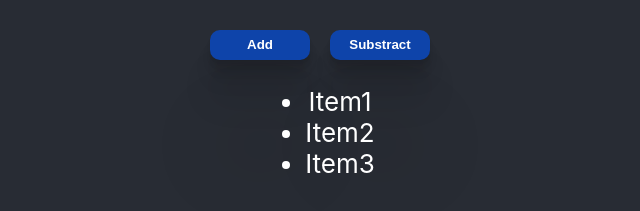
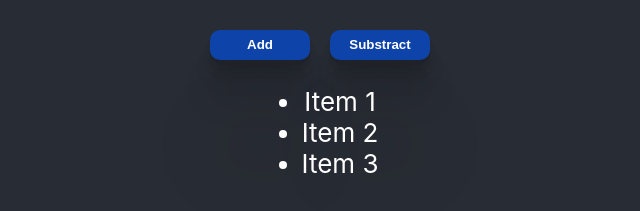
Before and after one commit to S3len3Ch4vz/Modulo3_ReactJS, a React (Create React App) app: page / in a window 1280 px wide. Shown: the part 513-724 px from the top of the page, without its empty margins (320-960 px from the left). Built offline with nearby package versions, Linux system fonts and the light colour scheme.

Commit message:
Solucion ejercicio e inicio de sesion4

```diff
--- a/src/components/NavBar/index.js
+++ b/src/components/NavBar/index.js
@@ -1,22 +1,32 @@
-import React from "react";
+import React, {useState} from "react";
 
+// Styles
+import "./NavBar.css";
 
+function NavBar() {
+	const [active, setActive] = useState(3);
 
+	const handleClick = (itemID) => {
+		setActive(itemID);
+	};
 
+	const checkActive = (itemID) => (active === itemID ? "li-active" : "");
 
- function NavBar() {
-
-   // let NavColor =0;
-    return (
-        <div>
-            <ul>
-            <li>Item1 </li>
-            <li>Item2 </li>
-            <li>Item3 </li>
-            </ul>
-
-        </div>
-    )
+	return (
+		<div>
+			<ul>
+				<li className={checkActive(1)} onClick={(e) => handleClick(1)}>
+					Item 1
+				</li>
+				<li className={checkActive(2)} onClick={() => handleClick(2)}>
+					Item 2
+				</li>
+				<li className={checkActive(3)} onClick={() => handleClick(3)}>
+					Item 3
+				</li>
+			</ul>
+		</div>
+	);
 }
 
-export default NavBar
+export default NavBar;
```
Also changed, not shown: src/components/NavBar/NavBar.css (added).
